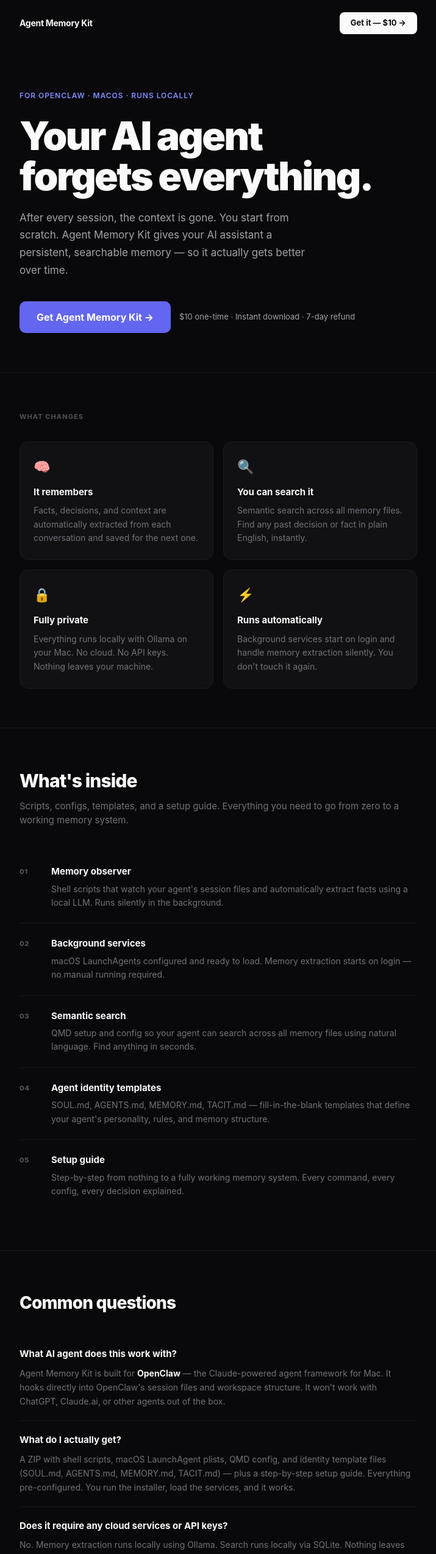
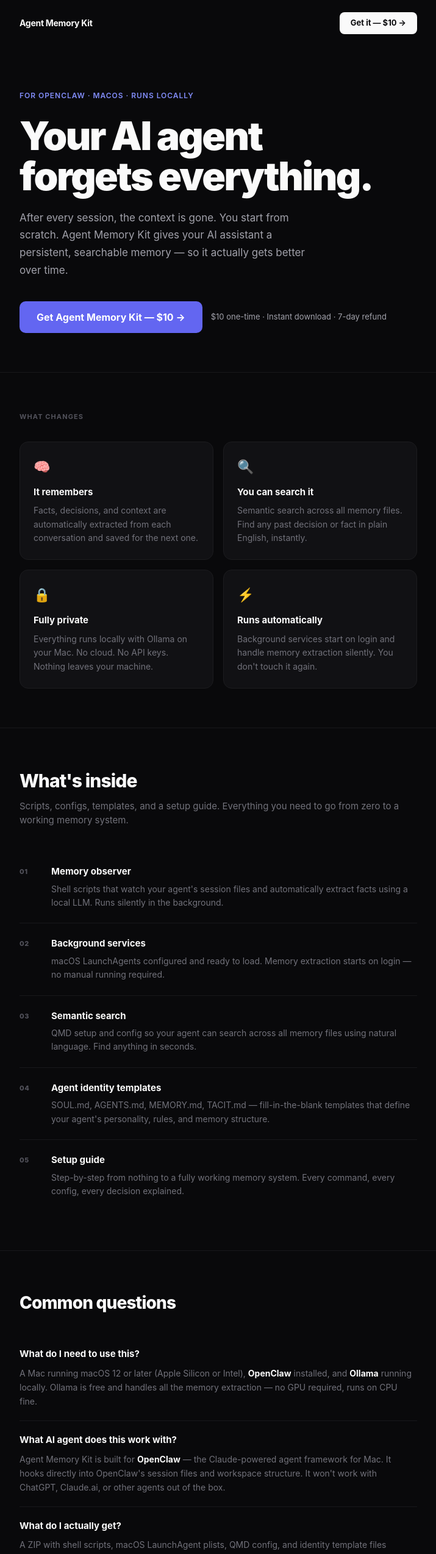
Before and after one commit to marcoiaq/agent-memory-kit, a Next.js app: page / in a window 1280 px wide. Shown: the top 2548 px of the page at 61% size, without its empty margins (282-997 px from the left). Built offline with nearby package versions, Linux system fonts and the light colour scheme.

Commit message:
ux: add price to hero CTA, add requirements FAQ item

```diff
--- a/app/page.tsx
+++ b/app/page.tsx
@@ -179,7 +179,7 @@ export default function Home() {
           </p>
           <div className="hero-actions">
             <a href="/api/create-checkout" className="cta-main">
-              Get Agent Memory Kit →
+              Get Agent Memory Kit — $10 →
             </a>
             <span className="hero-note">$10 one-time · Instant download · 7-day refund</span>
           </div>
@@ -246,6 +246,10 @@ export default function Home() {
           <h2>Common questions</h2>
           <div className="faq-list">
             <div className="faq-item">
+              <div className="faq-q">What do I need to use this?</div>
+              <div className="faq-a">A Mac running macOS 12 or later (Apple Silicon or Intel), <strong style={{color:'#fafafa'}}>OpenClaw</strong> installed, and <strong style={{color:'#fafafa'}}>Ollama</strong> running locally. Ollama is free and handles all the memory extraction — no GPU required, runs on CPU fine.</div>
+            </div>
+            <div className="faq-item">
               <div className="faq-q">What AI agent does this work with?</div>
               <div className="faq-a">Agent Memory Kit is built for <strong style={{color:'#fafafa'}}>OpenClaw</strong> — the Claude-powered agent framework for Mac. It hooks directly into OpenClaw's session files and workspace structure. It won't work with ChatGPT, Claude.ai, or other agents out of the box.</div>
             </div>
```
